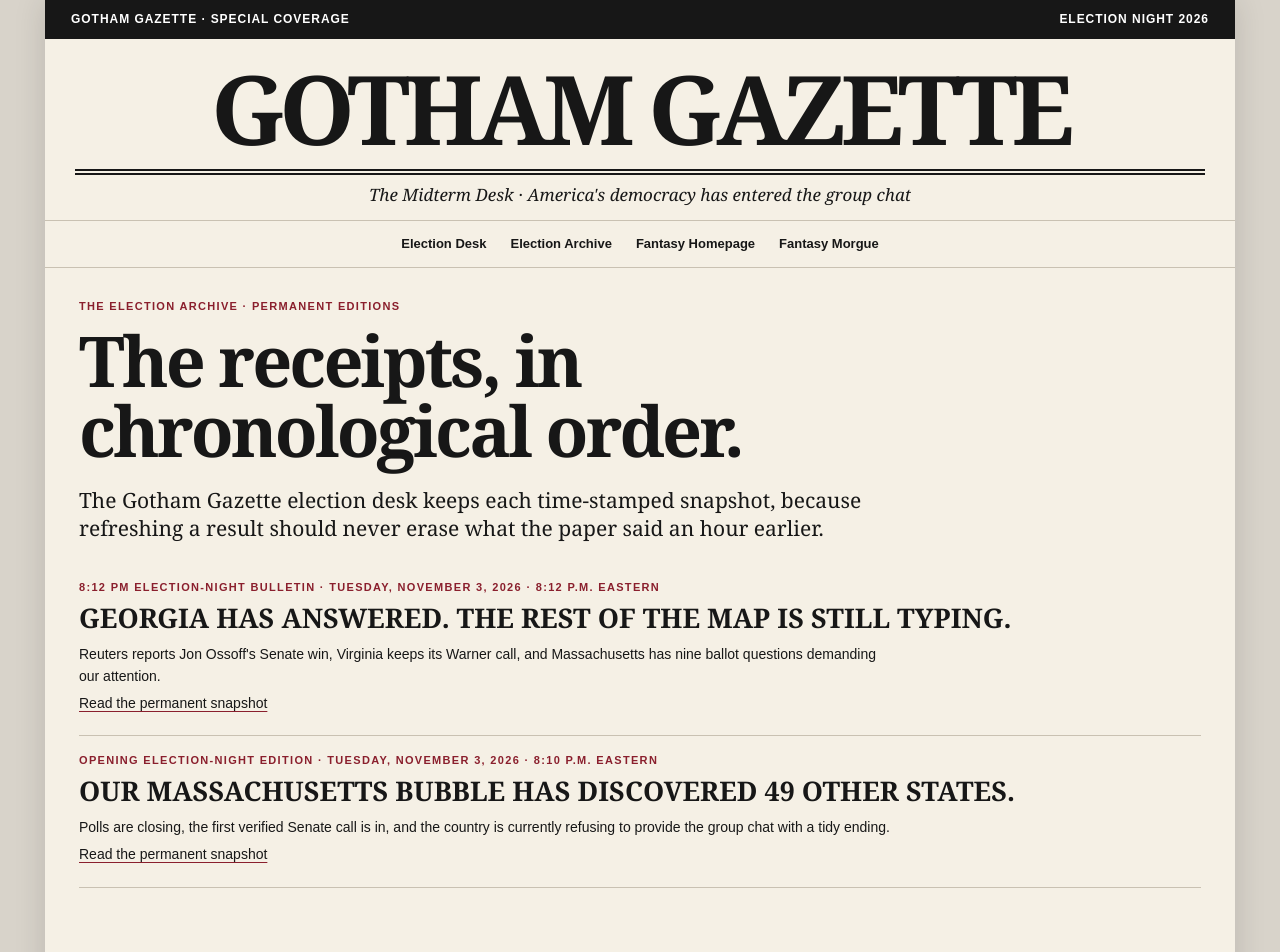
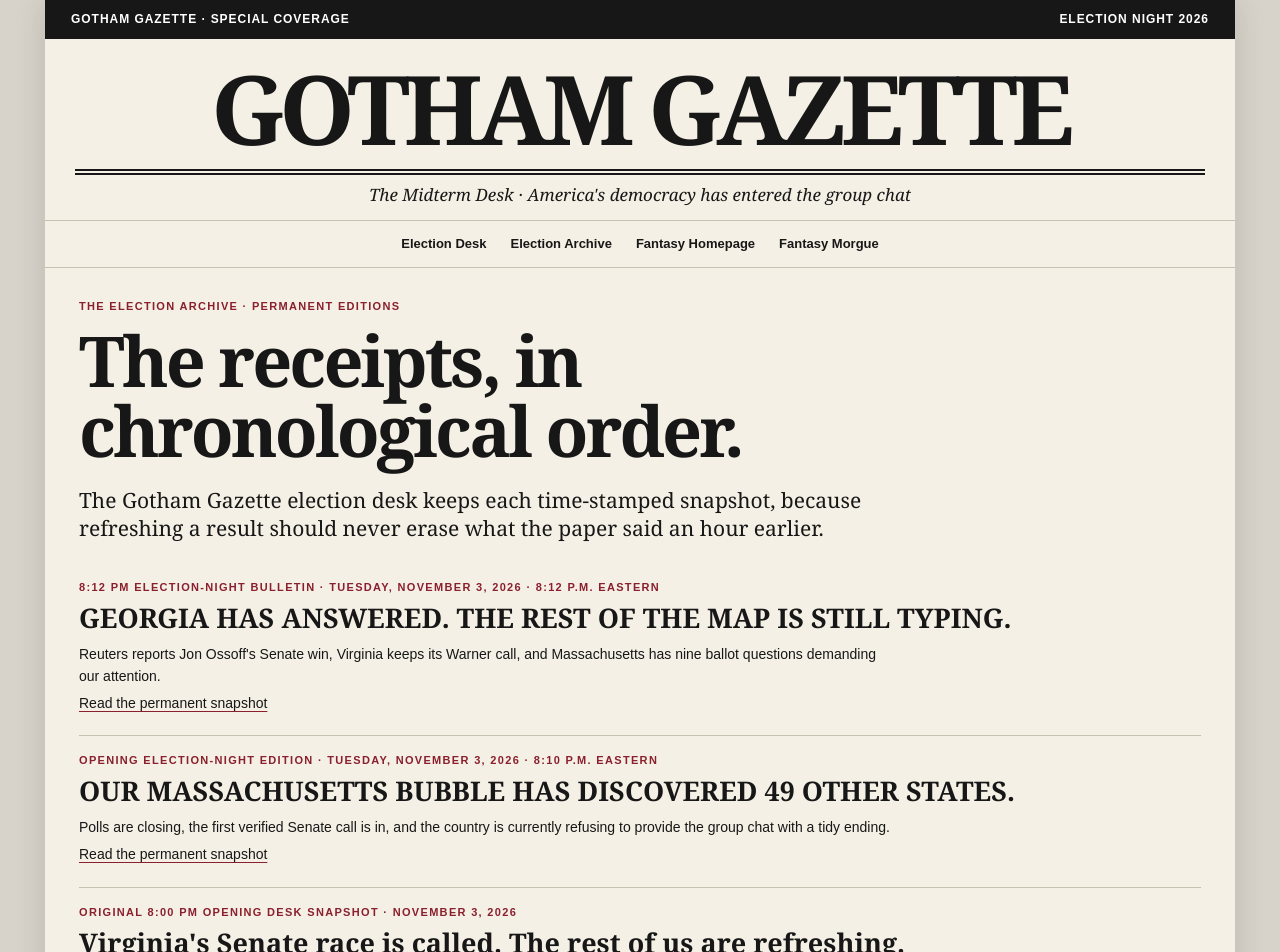
Before and after one commit to PlatypusKing89/gotham-gazette, a Next.js app: page /elections/2026/archive in a window 1280 px wide. Shown: the top 952 px of the page. Built offline with nearby package versions, Linux system fonts and the light colour scheme.

Commit message:
Preserve and index original 8 PM election snapshot permalink

```diff
--- a/app/elections/2026/ElectionView.js
+++ b/app/elections/2026/ElectionView.js
@@ -34,7 +34,7 @@ function Bar({label,total,dem,rep,unknown}){const a=dem??0,b=rep??0,c=unknown??t
 function ScoreCard({b}){return <section className="mt-meter-card"><h3>{b.label}</h3><div className="mt-goal">{b.needed ? b.needed+' seats for majority' : b.contested+' races on ballot'}</div><div className="mt-meta-row"><span>Verified D <strong>{b.dem===null?'—':b.dem}</strong></span><span>Verified R <strong>{b.rep===null?'—':b.rep}</strong></span></div><Bar label={b.label} total={b.total} dem={b.dem} rep={b.rep} unknown={b.unverified}/><div className="mt-legend"><span><i className="mt-dot mt-dem"/>D verified</span><span><i className="mt-dot mt-rep"/>R verified</span><span><i className="mt-dot mt-un"/>Unverified</span></div><p className="mt-note">{b.note}</p><p className="mt-source"><a href={b.source} target="_blank" rel="noopener noreferrer">Source and race-call context</a></p></section>}
 export default function ElectionView({edition,archive=false,editions=[],permanent=false}){
  return <><style dangerouslySetInnerHTML={{__html:css}}/><div className="mt-root"><div className="mt-paper"><Header/><main className="mt-content">
- {archive ? <><div className="mt-kicker">The election archive · Permanent editions</div><h2 className="mt-title">The receipts, in chronological order.</h2><p className="mt-archive-intro">The Gotham Gazette election desk keeps each time-stamped snapshot, because refreshing a result should never erase what the paper said an hour earlier.</p>{editions.map((e)=><article className="mt-snap" key={e.slug}><div className="mt-kicker">{e.kind} · {e.displayDate} · {e.displayTime}</div><h3>{e.headline}</h3><p>{e.deck}</p><p><a href={'/elections/2026/updates/'+e.slug}>Read the permanent snapshot</a></p></article>)}</> :
+ {archive ? <><div className="mt-kicker">The election archive · Permanent editions</div><h2 className="mt-title">The receipts, in chronological order.</h2><p className="mt-archive-intro">The Gotham Gazette election desk keeps each time-stamped snapshot, because refreshing a result should never erase what the paper said an hour earlier.</p>{editions.map((e)=><article className="mt-snap" key={e.slug}><div className="mt-kicker">{e.kind} · {e.displayDate} · {e.displayTime}</div><h3>{e.headline}</h3><p>{e.deck}</p><p><a href={'/elections/2026/updates/'+e.slug}>Read the permanent snapshot</a></p></article>)}<article className="mt-snap" key="nov-03-2026-2000-et"><div className="mt-kicker">Original 8:00 PM opening desk snapshot · November 3, 2026</div><h3>Virginia's Senate race is called. The rest of us are refreshing.</h3><p>Preserved opening edition with the first independently verified AP Senate call.</p><p><a href="/elections/2026/updates/nov-03-2026-2000-et">Read the original 8:00 PM edition</a></p></article></> :
  <><div className="mt-kicker">{edition.kind}{permanent?' · Permanent snapshot':''}</div><h2 className="mt-title">{edition.headline}</h2><p className="mt-deck">{edition.deck}</p><p className="mt-timestamp"><time dateTime={edition.iso}>Research cutoff: {edition.displayDate}, {edition.displayTime}</time> · <a href={'/elections/2026/updates/'+edition.slug}>Permanent link</a></p><p className="mt-lede">{edition.lede}</p>
  <div className="mt-mainhead"><h2>THE BALANCE-OF-POWER BOARD</h2><span>Verified calls only · Unverified is not the same as uncalled</span></div><div className="mt-three"><ScoreCard b={edition.seatCounts.senate}/><ScoreCard b={edition.seatCounts.house}/><ScoreCard b={edition.seatCounts.governors}/></div><p className="mt-note">{edition.method}</p>
  <section className="mt-callout"><h3>Newly verified at this desk</h3>{edition.newCalls.length?edition.newCalls.map((c,i)=><p key={i}><b>{c.place} {c.office}</b>: {c.name} ({c.party}), called by {c.desk} at {c.calledAt}. <a href={c.source} target="_blank" rel="noopener noreferrer">Read call</a></p>):<p>No newly verified calls in this edition.</p>}<p>Compared with the previous Gazette edition: {editions.length<=1?'First edition. Future editions will include a change log.':'See timestamped comparison in the edition ledger.'}</p></section>
--- /dev/null
+++ b/app/elections/2026/updates/nov-03-2026-2000-et/page.js
@@ -0,0 +1,4 @@
+import Desk from '../../Desk';
+import {editions as originalEditions} from '../../data/editions';
+export const metadata={title:"Original 8:00 PM Election Bulletin | Gotham Gazette",description:"Permanent original election-night snapshot from the Gotham Midterm Desk.",alternates:{canonical:"https://www.gothamgazette.fans/elections/2026/updates/nov-03-2026-2000-et"}};
+export default function OriginalOpeningEdition(){return <Desk e={originalEditions[0]} archived/>;}
```
